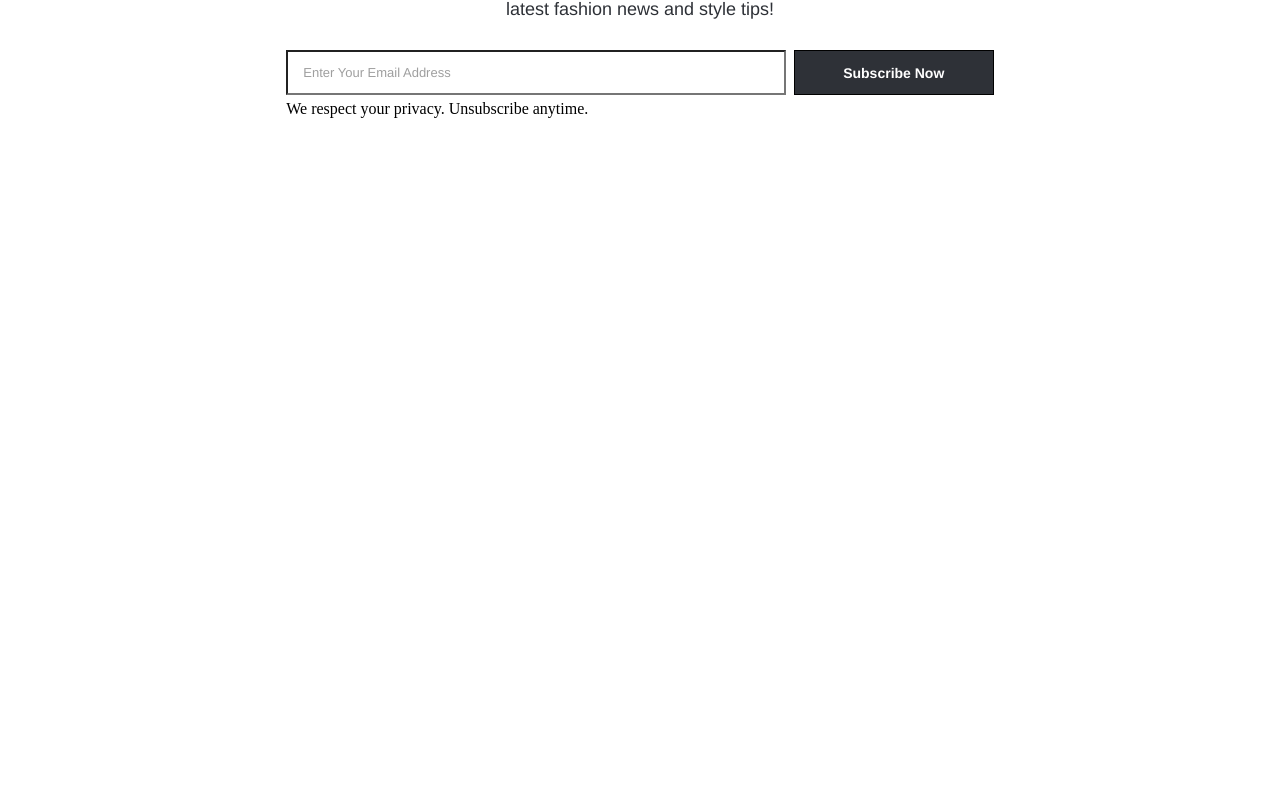
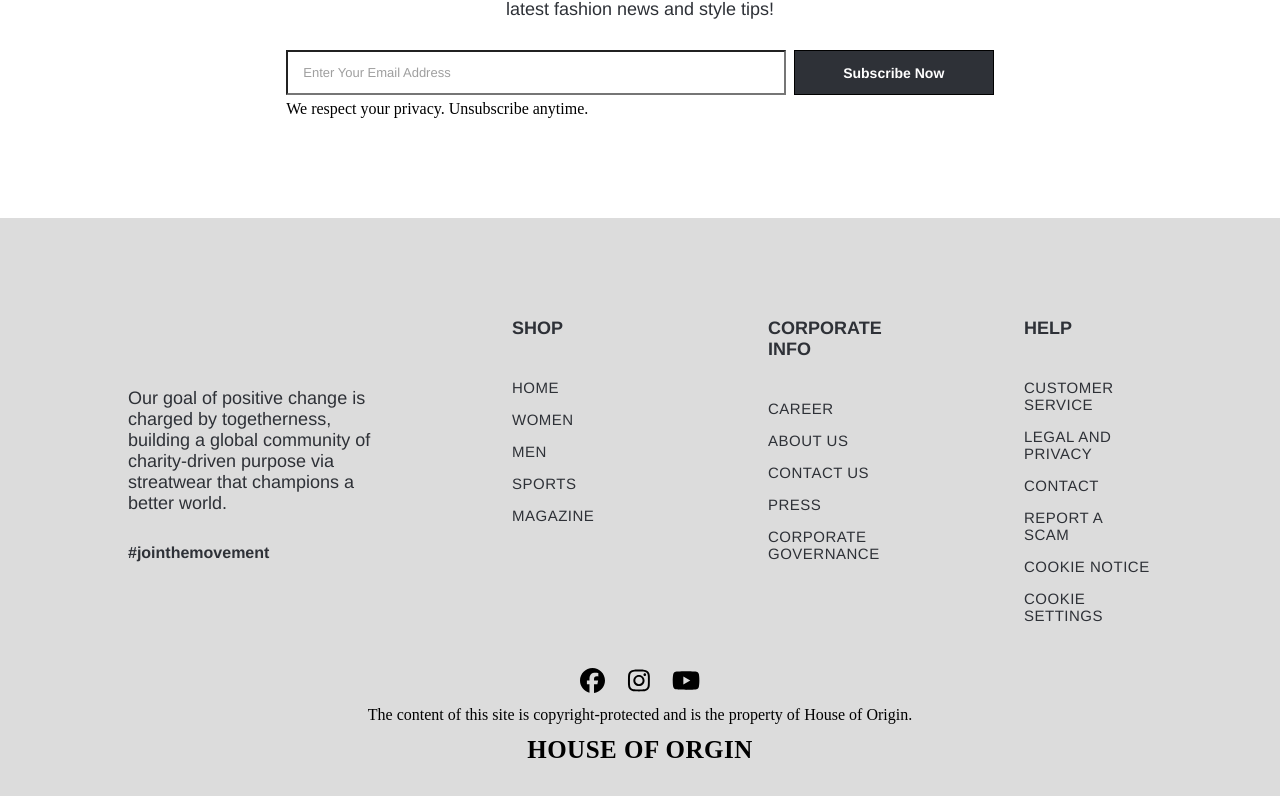
Before and after one commit to Pruthviraj-03/clone, a React (Create React App) app: page / in a window 1280 px wide. Shown: the part 8148-8944 px from the top of the page. Before the commit the page ends 8366 px from the top, so only its background shows below. Built offline with nearby package versions, Linux system fonts and the light colour scheme.

Commit message:
footer done.

```diff
--- a/package.json
+++ b/package.json
@@ -5,6 +5,7 @@
   "dependencies": {
     "@emotion/react": "^11.11.4",
     "@emotion/styled": "^11.11.5",
+    "@fortawesome/free-brands-svg-icons": "^6.5.2",
     "@fortawesome/free-solid-svg-icons": "^6.5.2",
     "@fortawesome/react-fontawesome": "^0.2.2",
     "@mui/icons-material": "^5.16.0",
--- a/src/App.jsx
+++ b/src/App.jsx
@@ -7,6 +7,7 @@ import Sellers from "./Pages/Sellers";
 import Trial from "./Pages/Trial";
 import OrderCount from "./Pages/OrderCount";
 import Offers from "./Pages/Offers";
+import Footer from "./Components/Footer";
 
 const App = () => {
   return (
@@ -19,6 +20,7 @@ const App = () => {
       <Trial />
       <OrderCount />
       <Offers />
+      <Footer />
     </>
   );
 };
--- /dev/null
+++ b/src/Components/Footer.jsx
@@ -0,0 +1,69 @@
+import React from "react";
+import { FontAwesomeIcon } from "@fortawesome/react-fontawesome";
+import {
+  faFacebook,
+  faInstagram,
+  faYoutube,
+} from "@fortawesome/free-brands-svg-icons";
+
+const Footer = () => {
+  return (
+    <div className="footer">
+      <div className="footer-container">
+        <div className="footer-container-col1">
+          <span>
+            Our goal of positive change is charged by togetherness, building a
+            global community of charity-driven purpose via streatwear that
+            champions a better world.
+          </span>
+          <h3>#jointhemovement</h3>
+        </div>
+        <div className="footer-container-col2">
+          <span>shop</span>
+          <ul>
+            <li>home</li>
+            <li>women</li>
+            <li>men</li>
+            <li>sports</li>
+            <li>magazine</li>
+          </ul>
+        </div>
+        <div className="footer-container-col2">
+          <span>corporate info</span>
+          <ul>
+            <li>career</li>
+            <li>about us</li>
+            <li>contact us</li>
+            <li>press</li>
+            <li>corporate governance</li>
+          </ul>
+        </div>
+        <div className="footer-container-col2">
+          <span>help</span>
+          <ul>
+            <li>customer service</li>
+            <li>legal and privacy</li>
+            <li>contact</li>
+            <li>report a scam</li>
+            <li>cookie notice</li>
+            <li>cookie settings</li>
+          </ul>
+        </div>
+      </div>
+      <div className="footer-social">
+        <div className="socials">
+          <FontAwesomeIcon className="icon" icon={faFacebook} />
+          <FontAwesomeIcon className="icon" icon={faInstagram} />
+          <FontAwesomeIcon className="icon" icon={faYoutube} />
+        </div>
+        <span>
+          The content of this site is copyright-protected and is the property of
+          House of Origin.
+        </span>
+        <h3>house of orgin</h3>
+      </div>
+    </div>
+  );
+};
+
+export default Footer;
--- a/src/index.css
+++ b/src/index.css
@@ -533,3 +533,114 @@
   outline: none;
 }
 /* offers end */
+
+/* footer start */
+.footer {
+  width: 100%;
+  height: auto;
+  display: flex;
+  align-items: center;
+  justify-content: center;
+  flex-direction: column;
+  background-color: var(--light-grey);
+}
+
+.footer-container {
+  width: 80%;
+  height: 350px;
+  display: flex;
+  align-items: center;
+  flex-direction: row;
+  margin: 100px 0 0 0;
+}
+
+.footer-container-col1 {
+  width: 25%;
+  height: 100%;
+  display: flex;
+  flex-direction: column;
+  padding-top: 70px;
+  gap: 30px;
+}
+
+.footer-container-col1 span {
+  font-size: 18px;
+  font-weight: 400;
+  font-family: "Helvetica", sans-serif;
+  color: var(--main-color);
+}
+
+.footer-container-col1 h3 {
+  font-size: 16px;
+  font-weight: 600;
+  font-family: "Helvetica", sans-serif;
+  color: var(--main-color);
+}
+
+.footer-container-col2 {
+  width: 25%;
+  height: 100%;
+  display: flex;
+  flex-direction: column;
+  gap: 40px;
+  padding-left: 12.5%;
+}
+
+.footer-container-col2 span {
+  font-size: 18px;
+  font-weight: 600;
+  font-family: "Helvetica", sans-serif;
+  color: var(--main-color);
+  text-transform: uppercase;
+}
+
+.footer-container-col2 li {
+  font-size: 15px;
+  font-weight: 500;
+  font-family: "Helvetica", sans-serif;
+  color: var(--main-color);
+  list-style-type: none;
+  text-transform: uppercase;
+  cursor: pointer;
+  margin-bottom: 15px;
+  letter-spacing: 0.5px;
+}
+
+.footer-container-col2 li:hover {
+  color: var(--dark-grey);
+}
+
+.footer-social {
+  margin-bottom: 50px;
+  display: flex;
+  align-items: center;
+  justify-content: center;
+  flex-direction: column;
+  gap: 12.5px;
+  width: 100%;
+  height: auto;
+}
+
+.socials {
+  display: flex;
+  flex-direction: row;
+  gap: 22.5px;
+}
+
+.icon {
+  font-size: 25px;
+  cursor: pointer;
+}
+
+.icon:hover {
+  color: var(--dark-grey);
+}
+
+.footer-social h3 {
+  font-family: "Amatic SC", cursive;
+  font-size: 25px;
+  text-transform: uppercase;
+  letter-spacing: 0.5px;
+}
+
+/* footer end */
```
Also changed, not shown: 1 other file (tests, documents, lock files or other folders).
